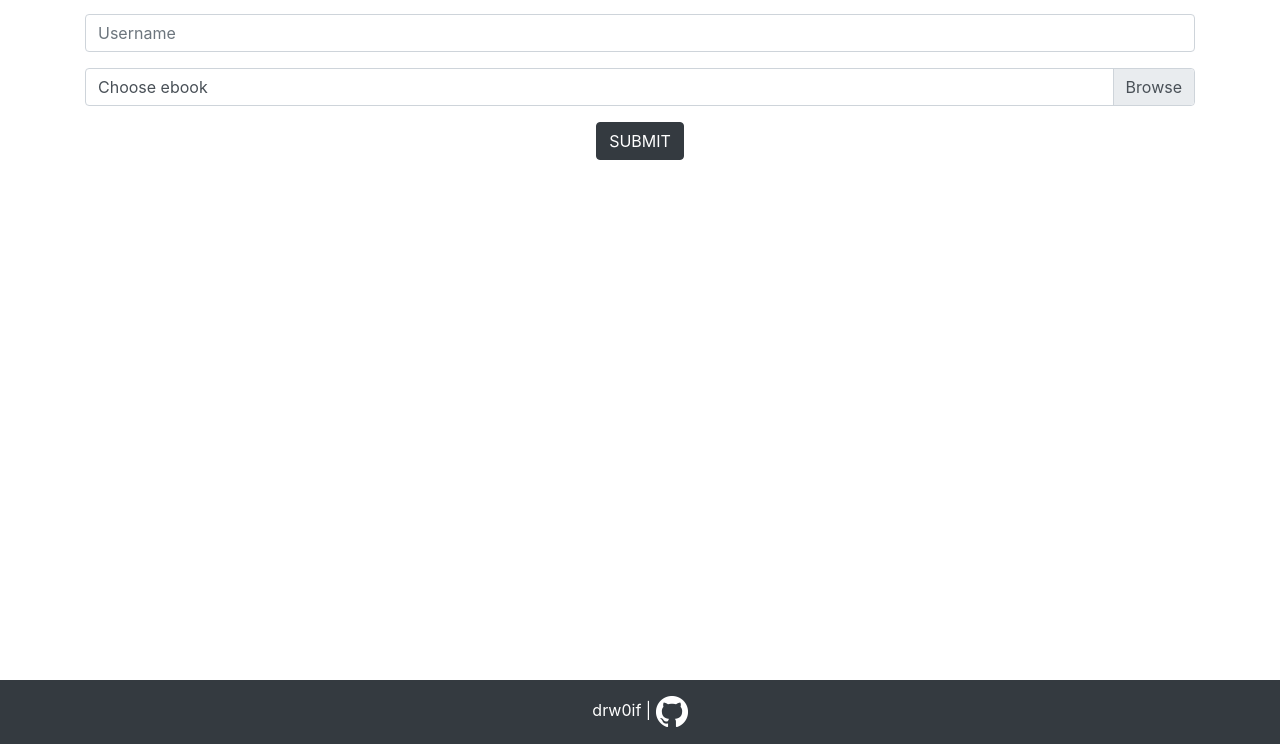
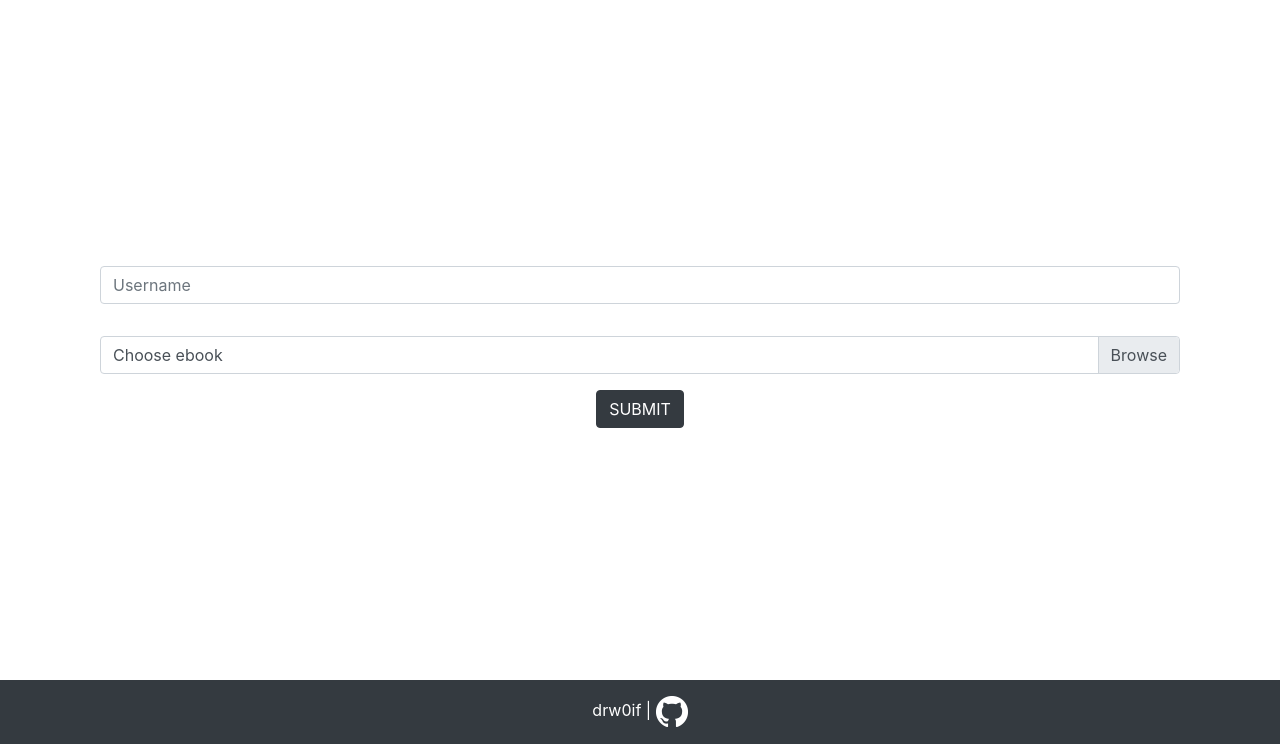
Before and after one commit to drw0if/PiBrary, a Flask app: page /upload/ in a window 1280 px wide. Shown: the part 56-800 px from the top of the page. Run offline with Flask 2, Linux system fonts and the light colour scheme; some libraries are stand-ins or nearby versions.

Commit message:
modified upload page

```diff
--- a/templates/upload.html
+++ b/templates/upload.html
@@ -1,12 +1,14 @@
 {% extends "base.html" %}
 {% block content%}
 {% with messages = get_flashed_messages() %}
+<div class="container h-100 d-flex align-items-center">
+
 <form enctype="multipart/form-data" method="POST" class="container">
-    <div class="form-group">
+    <div class="form-group pb-3">
         <input type="text" maxlength="20" class="form-control" name="username" id="inputUsername" placeholder="Username">
     </div>
 
-    <div class="custom-file">
+    <div class="custom-file pb-3">
         <input type="file" class="custom-file-input" name="file" id="inputFile" required>
         <label for="inputFile" class="custom-file-label text-truncate" id="inputFileLabel">Choose ebook</label>
 
@@ -16,11 +18,12 @@
 
     </div>
 
-    <div class="row">
+    <div class="d-flex justify-content-center">
         <button type="submit" class="btn btn-dark upload-btn" value="">SUBMIT</button>
     </div>
 
 </form>
+</div>
 <script>
     $('#inputFile').onchange = () => {
         let files = $('#inputFile').files
```
